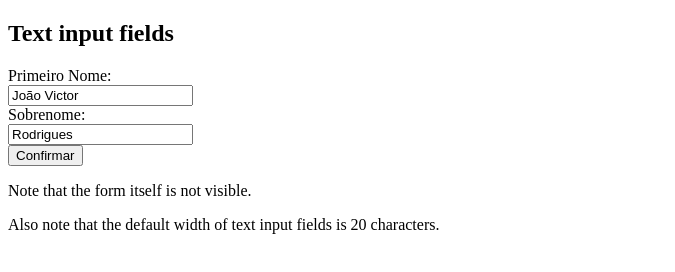
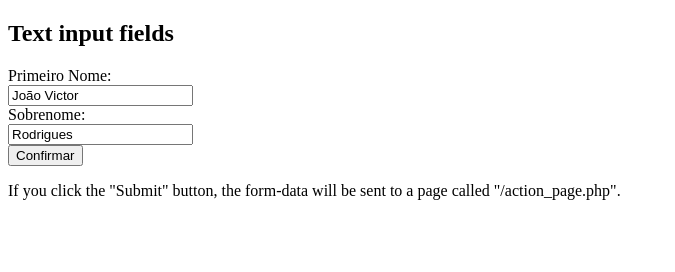
Before and after one commit to jaovictor09/jaovictor09.github.io, a plain HTML site: page index.html in a window 1280 px wide. Shown: the whole page, without its empty margins (0-675 px from the left). Drawn offline with Linux system fonts and the light colour scheme.

Commit message:
Update index.html

```diff
--- a/index.html
+++ b/index.html
@@ -12,9 +12,7 @@
 </form>  <input type="submit" value="Confirmar">
 
 
-<p>Note that the form itself is not visible.</p>
-
-<p>Also note that the default width of text input fields is 20 characters.</p>
+<p>If you click the "Submit" button, the form-data will be sent to a page called "/action_page.php".</p>
 
 </body>
 </html>
```
